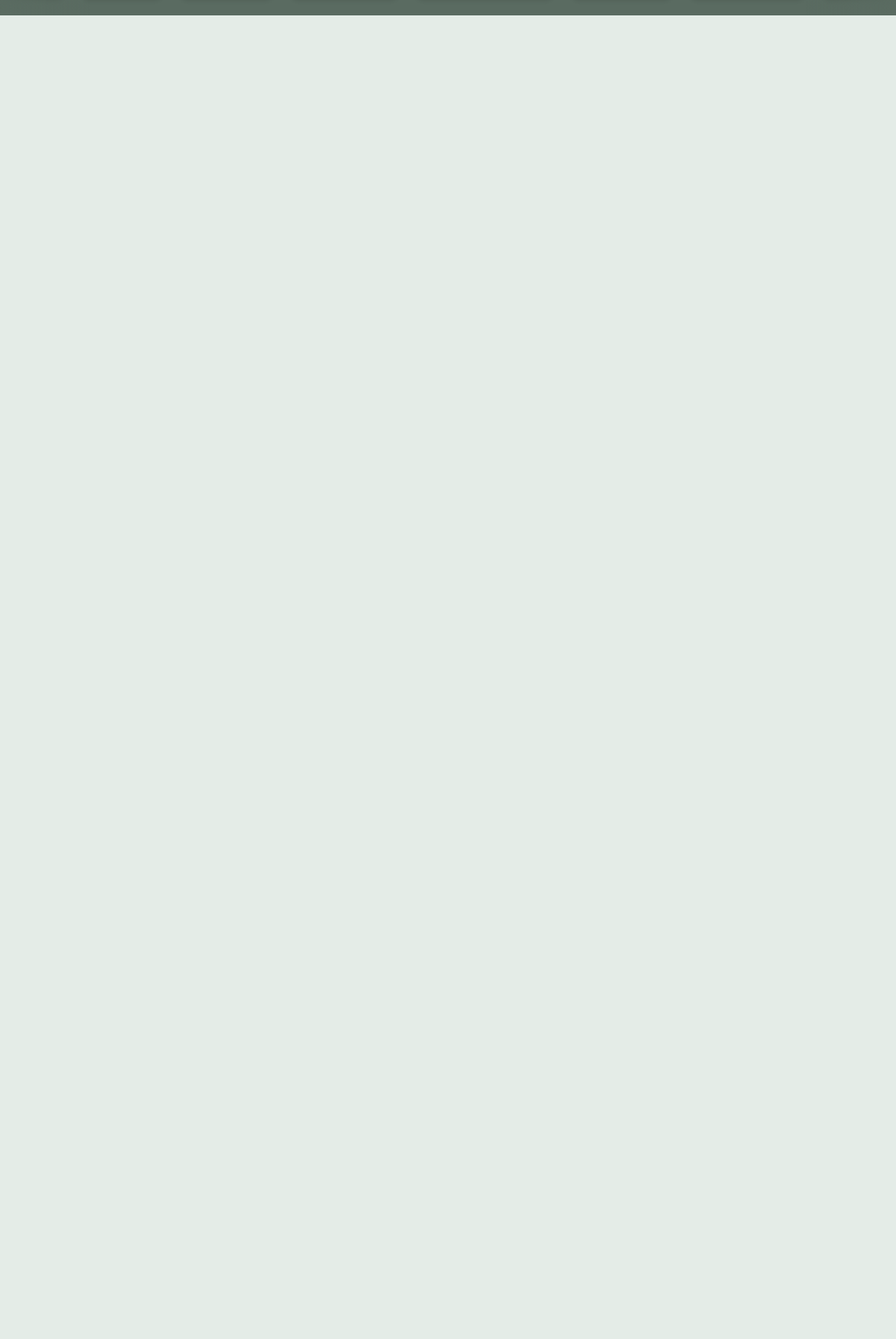
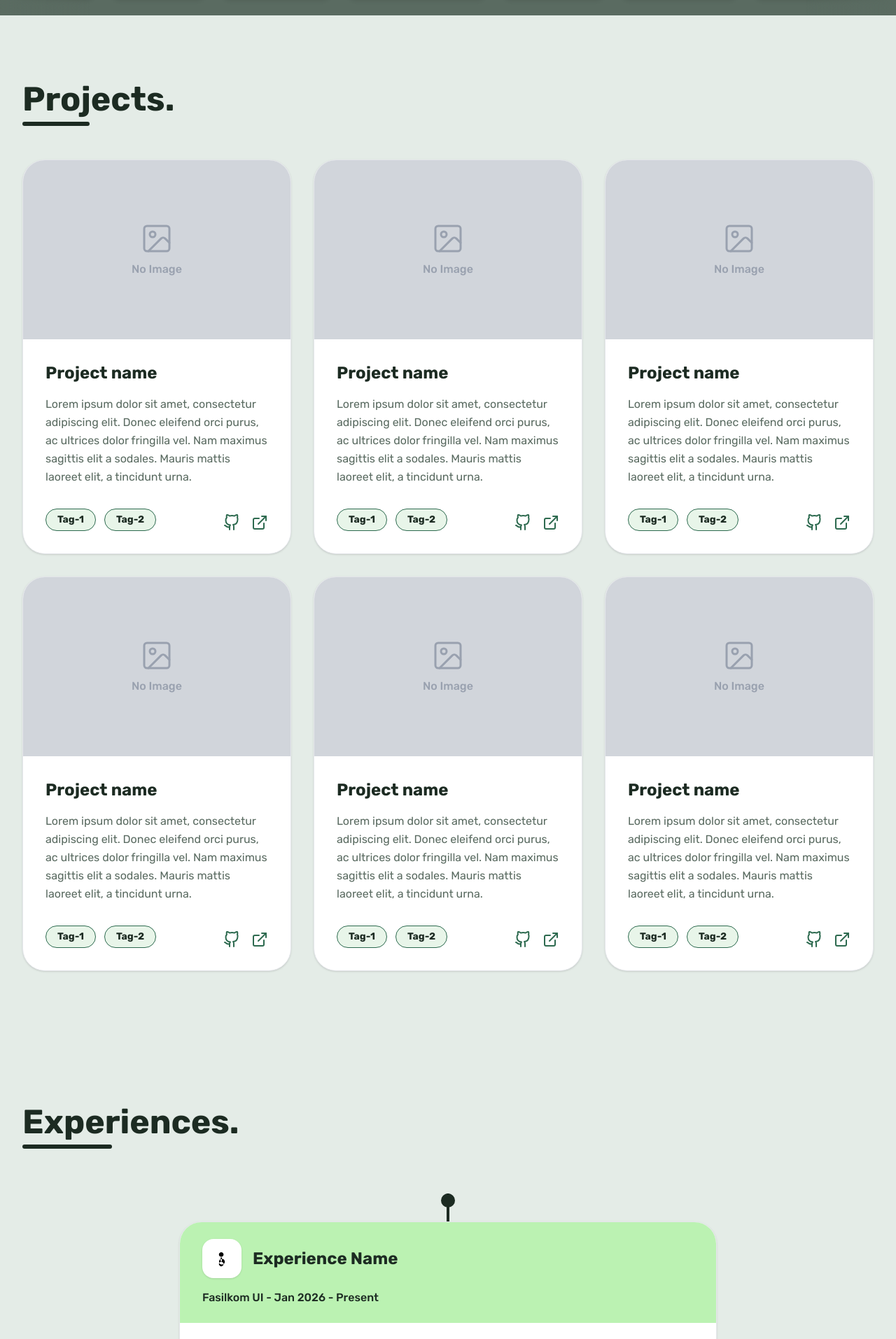
Before and after one commit to arshqiii/web-portfolio, a React (Vite) app: page / in a window 1280 px wide. Shown: the part 1526-3440 px from the top of the page at 70% size. Before the commit the page ends 1548 px from the top, so only its background shows below. Built offline with nearby package versions, Linux system fonts and the light colour scheme; a web font is replaced by a local one.

Commit message:
feat: implemented project + experience section with placeholder data

```diff
--- a/src/App.tsx
+++ b/src/App.tsx
@@ -1,6 +1,8 @@
 import Navbar from "./components/navbar";
 import { HeroSection } from "./sections/HeroSection";
 import { AboutSection } from "./sections/AboutSection";
+import { ProjectsSection } from "./sections/ProjectsSection";
+import { ExperienceSection } from "./sections/ExperienceSection";
 
 export default function App() {
   return (
@@ -9,6 +11,8 @@ export default function App() {
       <main>
         <HeroSection />
         <AboutSection />
+        <ProjectsSection />
+        <ExperienceSection />
       </main>
     </div>
   );
--- /dev/null
+++ b/src/sections/ExperienceSection.tsx
@@ -0,0 +1,52 @@
+import { ExperienceCard } from '../components/ExperienceCard';
+
+const Experiences = new Array(2).fill({
+  title: "Experience Name",
+  subtitle: "Fasilkom UI - Jan 2026 - Present",
+  points: [
+    "Lorem ipsum dolor sit amet, consectetur adipiscing elit. Donec eleifend orci purus, ac ultrices dolor fringilla vel. Nam maximus sagittis elit a sodales. Mauris mattis laoreet elit, a tincidunt urna.",
+    "Lorem ipsum dolor sit amet, consectetur adipiscing elit. Donec eleifend orci purus, ac ultrices dolor fringilla vel. Nam maximus sagittis elit a sodales. Mauris mattis laoreet elit, a tincidunt urna.",
+    "Lorem ipsum dolor sit amet, consectetur adipiscing elit. Donec eleifend orci purus, ac ultrices dolor fringilla vel. Nam maximus sagittis elit a sodales. Mauris mattis laoreet elit, a tincidunt urna."
+  ]
+});
+
+export function ExperienceSection() {
+  return (
+    <section id="experience" className="w-full bg-bg-main py-24 overflow-hidden">
+      <div className="max-w-7xl mx-auto px-6 sm:px-8">
+        <div className="mb-16 inline-block">
+          <h2 className="text-4xl md:text-5xl font-bold text-text-primary">Experiences.</h2>
+          <div className="h-1.5 w-32 bg-text-primary mt-2 rounded-full"></div>
+        </div>
+
+        {/* Timeline Container */}
+        <div className="relative pt-10 pb-10">
+          {/* Vertical Timeline Line */}
+          <div className="absolute left-1/2 transform -translate-x-1/2 top-0 bottom-0 w-1 bg-text-primary"></div>
+
+          {/* Timeline Start/End Dots */}
+          <div className="absolute left-1/2 transform -translate-x-1/2 top-0 w-5 h-5 rounded-full bg-text-primary"></div>
+          <div className="absolute left-1/2 transform -translate-x-1/2 bottom-0 w-5 h-5 rounded-full bg-text-primary"></div>
+
+          {/* Cards Wrapper */}
+          <div className="flex flex-col gap-16 relative z-10 w-full max-w-3xl mx-auto">
+            {Experiences.map((exp, index) => (
+              <ExperienceCard
+                key={`exp-${index}`}
+                title={exp.title}
+                subtitle={exp.subtitle}
+                points={exp.points}
+                logo={
+                  // Temporary placeholder matching Apple logo color scheme
+                  <svg xmlns="http://www.w3.org/2000/svg" width="24" height="24" viewBox="0 0 24 24" fill="black">
+                    <path d="M12 20.592c-2.33 0-4.08-1.583-4.08-3.996 0-2.391 1.776-4.025 4.135-4.025 2.378 0 4.08 1.634 4.08 4.025 0 2.413-1.75 3.996-4.135 3.996zm-1.87-11.238c-1.393-.418-2.39-1.637-2.39-3.13 0-1.815 1.488-3.292 3.324-3.292 1.837 0 3.325 1.477 3.325 3.292 0 1.493-.997 2.712-2.39 3.13-1.042.313-1.869 1.34-1.869 2.569v2.247c0 1.229.827 2.256 1.869 2.569 1.393.418 2.39 1.637 2.39 3.13 0 1.815-1.488 3.292-3.325 3.292-1.836 0-3.324-1.477-3.324-3.292 0-1.493.997-2.712 2.39-3.13 1.042-.313 1.869-1.34 1.869-2.569v-2.247c0-1.229-.827-2.256-1.869-2.569z" clip-rule="evenodd" fill-rule="evenodd" />
+                  </svg>
+                }
+              />
+            ))}
+          </div>
+        </div>
+      </div>
+    </section>
+  );
+}
--- /dev/null
+++ b/src/sections/ProjectsSection.tsx
@@ -0,0 +1,35 @@
+import { ProjectCard } from '../components/ProjectCard';
+
+const Projects = new Array(6).fill({
+  title: "Project name",
+  description: "Lorem ipsum dolor sit amet, consectetur adipiscing elit. Donec eleifend orci purus, ac ultrices dolor fringilla vel. Nam maximus sagittis elit a sodales. Mauris mattis laoreet elit, a tincidunt urna.",
+  tags: ["Tag-1", "Tag-2"],
+  githubUrl: "#",
+  liveUrl: "#"
+});
+
+export function ProjectsSection() {
+  return (
+    <section id="projects" className="w-full bg-bg-main py-24">
+      <div className="max-w-7xl mx-auto px-6 sm:px-8">
+        <div className="mb-12 inline-block">
+          <h2 className="text-4xl md:text-5xl font-bold text-text-primary">Projects.</h2>
+          <div className="h-1.5 w-24 bg-text-primary mt-2 rounded-full"></div>
+        </div>
+
+        <div className="grid grid-cols-1 md:grid-cols-2 lg:grid-cols-3 gap-8">
+          {Projects.map((project, index) => (
+            <ProjectCard
+              key={`project-${index}`}
+              title={project.title}
+              description={project.description}
+              tags={project.tags}
+              githubUrl={project.githubUrl}
+              liveUrl={project.liveUrl}
+            />
+          ))}
+        </div>
+      </div>
+    </section>
+  );
+}
```
